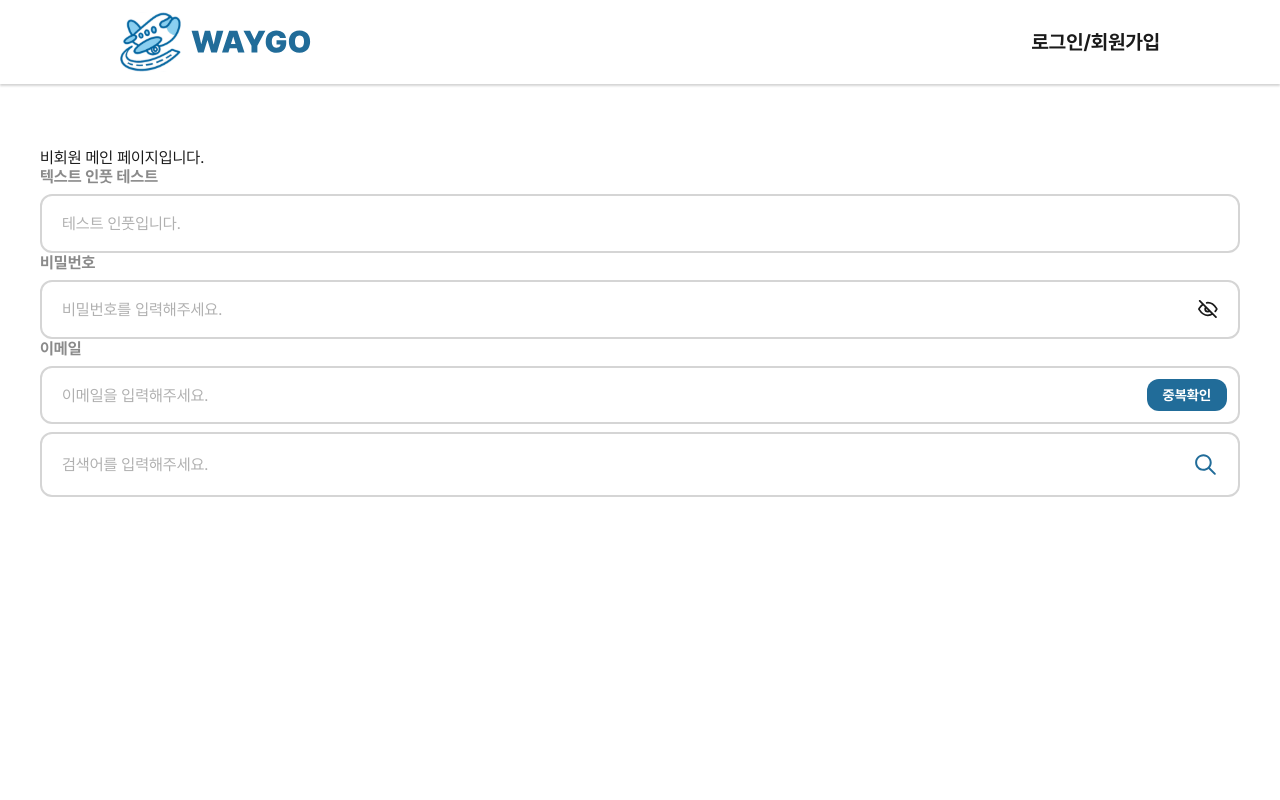
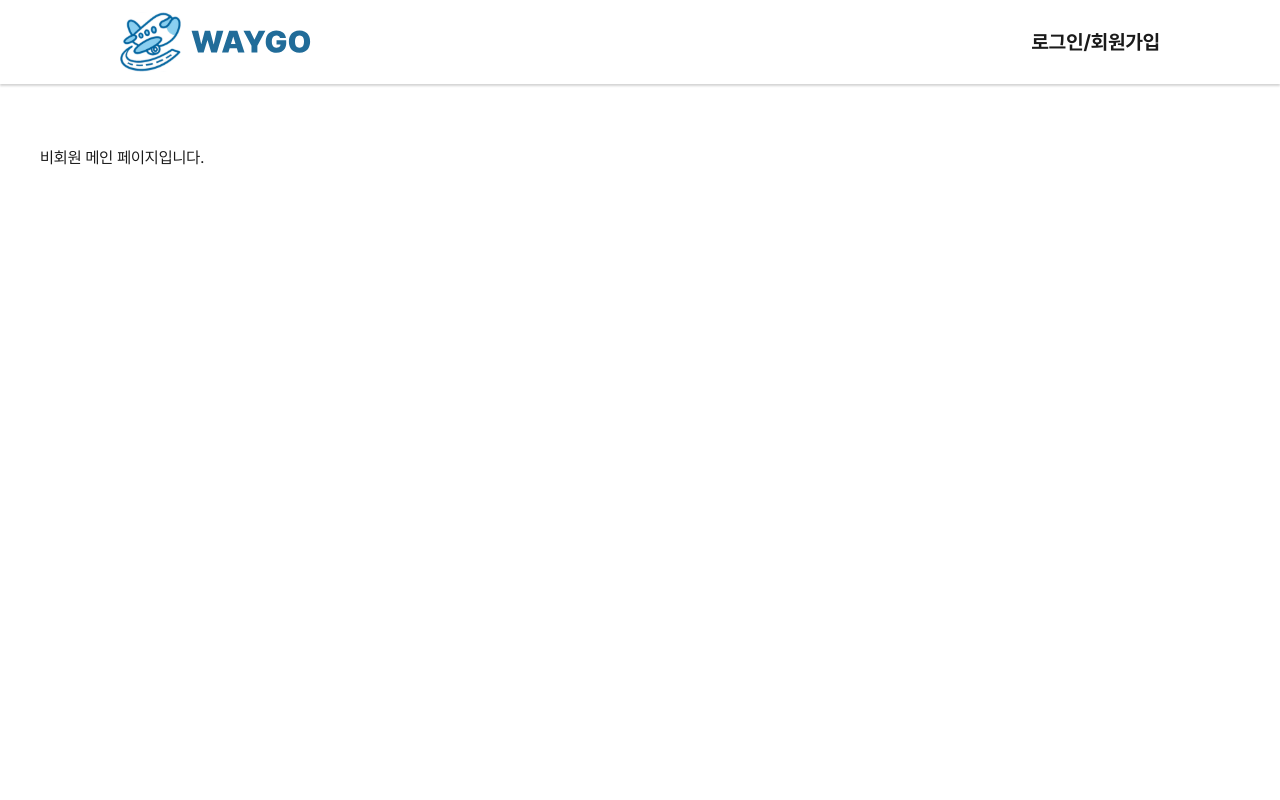
Before and after one commit to FRONT-END-BOOTCAMP-PLUS-4/Team_06_WayGo, a Next.js app: page / in a window 1280 px wide. Shown: the top 800 px of the page. Built offline with nearby package versions, Linux system fonts and the light colour scheme.

Commit message:
[chore] page.tsx > 테스트 컴포넌트 삭제 (#45)

```diff
--- a/app/(public)/page.tsx
+++ b/app/(public)/page.tsx
@@ -1,20 +1,7 @@
-import CheckInput from "@/components/checkInput/CheckInput";
-import PwInput from "@/components/pwInput/PwInput";
-import SearchInput from "@/components/searchInput/SearchInput";
-import TextInput from "@/components/textInput/TextInput";
-
 export default function Home() {
   return (
     <div className="main-container">
       <h1>비회원 메인 페이지입니다.</h1>
-      <TextInput
-        id="test"
-        placeholder="테스트 인풋입니다."
-        label="텍스트 인풋 테스트"
-      />
-      <PwInput />
-      <CheckInput />
-      <SearchInput />
     </div>
   );
 }
```
